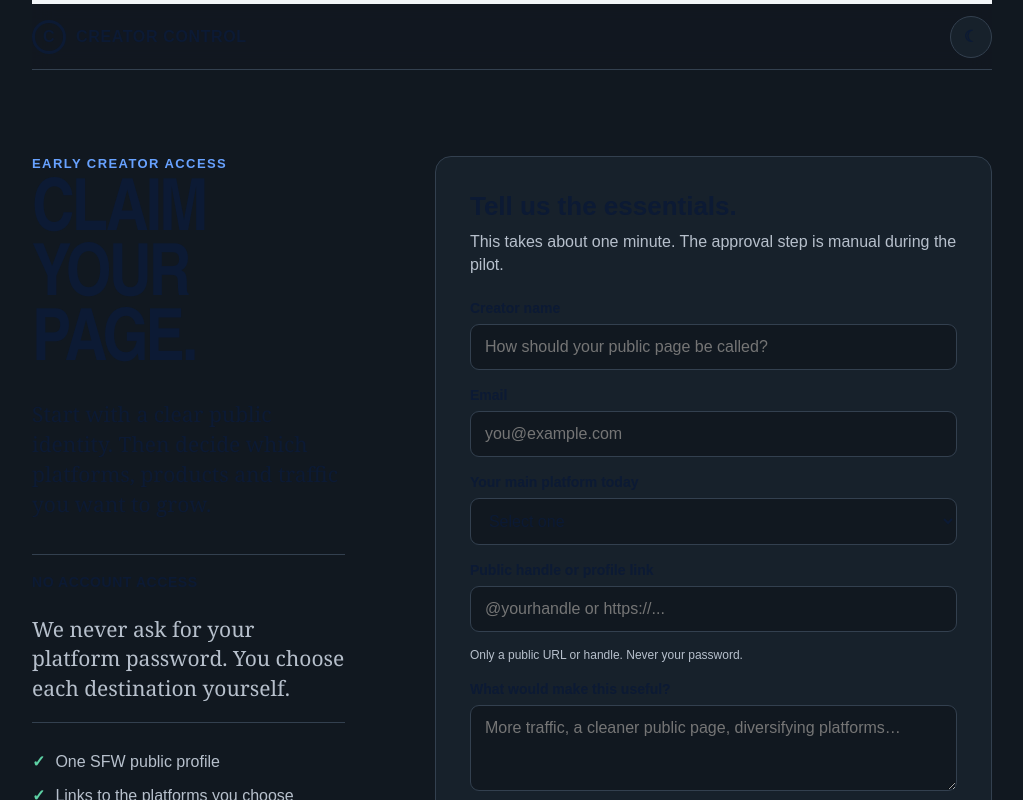
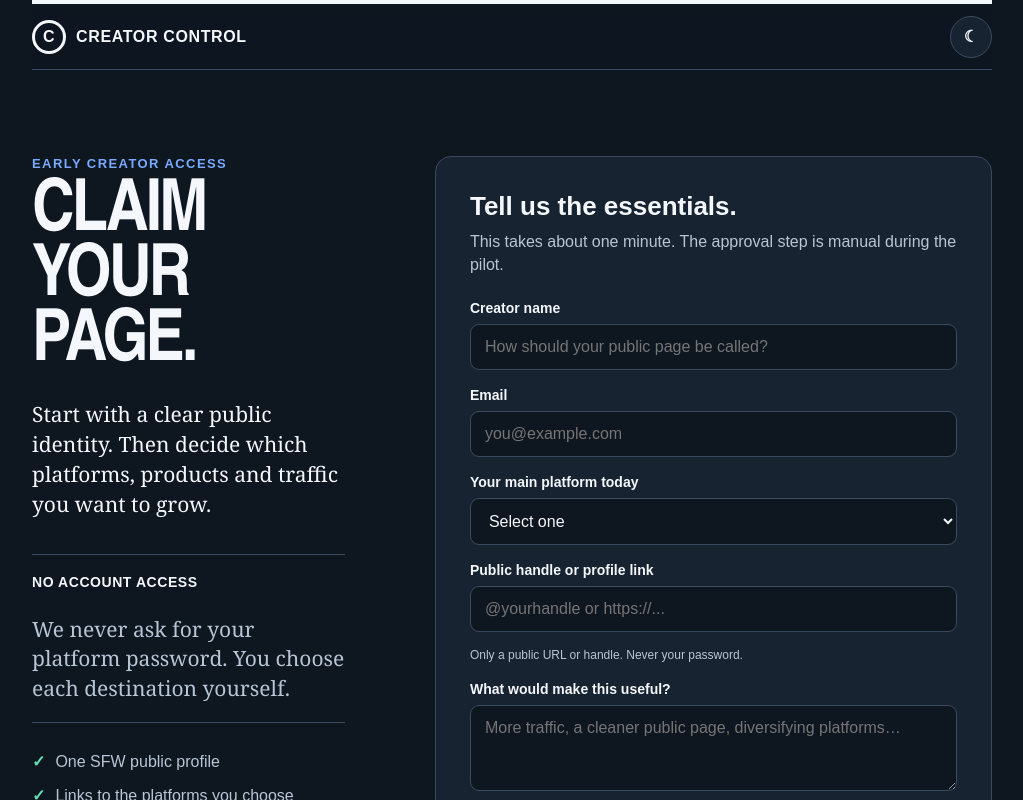
Before and after one commit to gonzaloramon-ia/creator-control, a plain HTML site: page claim.html in a window 1280 px wide. Both pictures are taken after a click on the button "Toggle theme". Shown: the top 800 px of the page, without its empty margins (128-1151 px from the left). Drawn offline with Linux system fonts and the light colour scheme.

Commit message:
Fix dark mode contrast across public pages

```diff
--- a/claim.html
+++ b/claim.html
@@ -6,7 +6,7 @@
   <meta name="description" content="Claim a Creator Control public page." />
   <title>Claim your page · Creator Control</title>
   <style>
-    :root{--bg:#f8f5ed;--surface:#fffdf8;--ink:#0c1a34;--muted:#596477;--line:#cfd5df;--blue:#1659d9;--green:#167857;font-family:Arial,Helvetica,sans-serif;color:var(--ink);background:var(--bg)}*{box-sizing:border-box}body{margin:0;min-width:320px;background:var(--bg)}body.dark{--bg:#111820;--surface:#17212b;--ink:#f2f5f8;--muted:#b7c0cc;--line:#33404f;--blue:#68a2ff;--green:#5ed2a5}.shell{width:min(100% - 7vw,960px);margin:0 auto}a,button,input,select,textarea{font:inherit;color:inherit}button{cursor:pointer}.topbar{position:sticky;top:0;z-index:2;display:flex;justify-content:space-between;gap:18px;align-items:center;min-height:70px;border-top:4px solid var(--ink);border-bottom:1px solid var(--line);background:color-mix(in srgb,var(--bg) 94%,transparent);backdrop-filter:blur(10px)}.brand{display:inline-flex;align-items:center;gap:10px;text-decoration:none;font-weight:900;letter-spacing:.04em;text-transform:uppercase}.mark{display:grid;place-items:center;width:34px;height:34px;border:3px solid currentColor;border-radius:50%;font-weight:900}.theme{width:42px;height:42px;border:1px solid var(--line);border-radius:50%;background:var(--surface);font-weight:900}
+    :root{--bg:#f8f5ed;--surface:#fffdf8;--ink:#0c1a34;--muted:#596477;--line:#cfd5df;--blue:#1659d9;--green:#167857;font-family:Arial,Helvetica,sans-serif;color:var(--ink);background:var(--bg)}*{box-sizing:border-box}body{margin:0;min-width:320px;background:var(--bg);color:var(--ink)}body.dark{--bg:#0e1620;--surface:#172331;--ink:#f4f7fb;--muted:#b8c5d5;--line:#3a4a5e;--blue:#78abff;--green:#61dfb1}.shell{width:min(100% - 7vw,960px);margin:0 auto}a,button,input,select,textarea{font:inherit;color:inherit}button{cursor:pointer}.topbar{position:sticky;top:0;z-index:2;display:flex;justify-content:space-between;gap:18px;align-items:center;min-height:70px;border-top:4px solid var(--ink);border-bottom:1px solid var(--line);background:color-mix(in srgb,var(--bg) 94%,transparent);backdrop-filter:blur(10px)}.brand{display:inline-flex;align-items:center;gap:10px;text-decoration:none;font-weight:900;letter-spacing:.04em;text-transform:uppercase}.mark{display:grid;place-items:center;width:34px;height:34px;border:3px solid currentColor;border-radius:50%;font-weight:900}.theme{width:42px;height:42px;border:1px solid var(--line);border-radius:50%;background:var(--surface);font-weight:900}
     .page{display:grid;grid-template-columns:.72fr 1.28fr;gap:clamp(30px,7vw,90px);padding:clamp(44px,7vw,86px) 0}.eyebrow{margin:0 0 11px;color:var(--blue);font-size:13px;font-weight:900;letter-spacing:.11em;text-transform:uppercase}.intro h1{margin:0;font-family:"Arial Narrow",Arial,sans-serif;font-size:clamp(44px,6vw,72px);line-height:.9;letter-spacing:-.04em;text-transform:uppercase}.intro p:not(.eyebrow){margin:24px 0 0;font-family:Georgia,"Times New Roman",serif;font-size:21px;line-height:1.42}.promise{margin-top:34px;padding:18px 0;border-top:1px solid var(--line);border-bottom:1px solid var(--line)}.promise strong{font-size:14px;text-transform:uppercase;letter-spacing:.04em}.promise p{margin:8px 0 0;color:var(--muted);line-height:1.45}.checklist{display:grid;gap:12px;margin-top:28px;padding:0;list-style:none}.checklist li{display:flex;gap:10px;color:var(--muted);line-height:1.4}.checklist li:before{content:'✓';color:var(--green);font-weight:900}
     .card{padding:clamp(20px,4vw,34px);border:1px solid var(--line);border-radius:16px;background:var(--surface)}.card h2{margin:0;font-size:26px}.card>p{margin:8px 0 24px;color:var(--muted);line-height:1.45}.field{display:grid;gap:8px;margin-top:17px}.field label{font-size:14px;font-weight:900}.field input,.field select,.field textarea{width:100%;padding:13px 14px;border:1px solid var(--line);border-radius:9px;background:var(--bg);outline:0}.field input:focus,.field select:focus,.field textarea:focus{border-color:var(--blue);box-shadow:0 0 0 3px color-mix(in srgb,var(--blue) 14%,transparent)}.field textarea{min-height:86px;resize:vertical}.hint{margin:7px 0 0;color:var(--muted);font-size:12px;line-height:1.4}.checkbox{display:flex;gap:10px;align-items:flex-start;margin:20px 0;color:var(--muted);font-size:13px;line-height:1.4}.checkbox input{margin-top:3px;accent-color:var(--blue)}.submit{width:100%;min-height:52px;border:1px solid var(--blue);border-radius:10px;color:#fff;background:var(--blue);font-weight:900}.result{display:none;margin-top:16px;padding:14px 16px;border:1px solid color-mix(in srgb,var(--green) 46%,var(--line));border-radius:10px;background:color-mix(in srgb,var(--green) 10%,var(--surface));color:var(--green);font-weight:800;line-height:1.4}.foot{padding:28px 0 42px;border-top:1px solid var(--line);color:var(--muted);font-size:14px}.foot a{color:var(--blue);font-weight:900;text-decoration:none}
     @media(max-width:760px){.page{grid-template-columns:1fr;gap:36px}.topbar{min-height:58px}}@media(max-width:480px){.shell{width:min(100% - 32px,440px)}.brand{font-size:14px}.mark{width:28px;height:28px;border-width:2px}}
```
